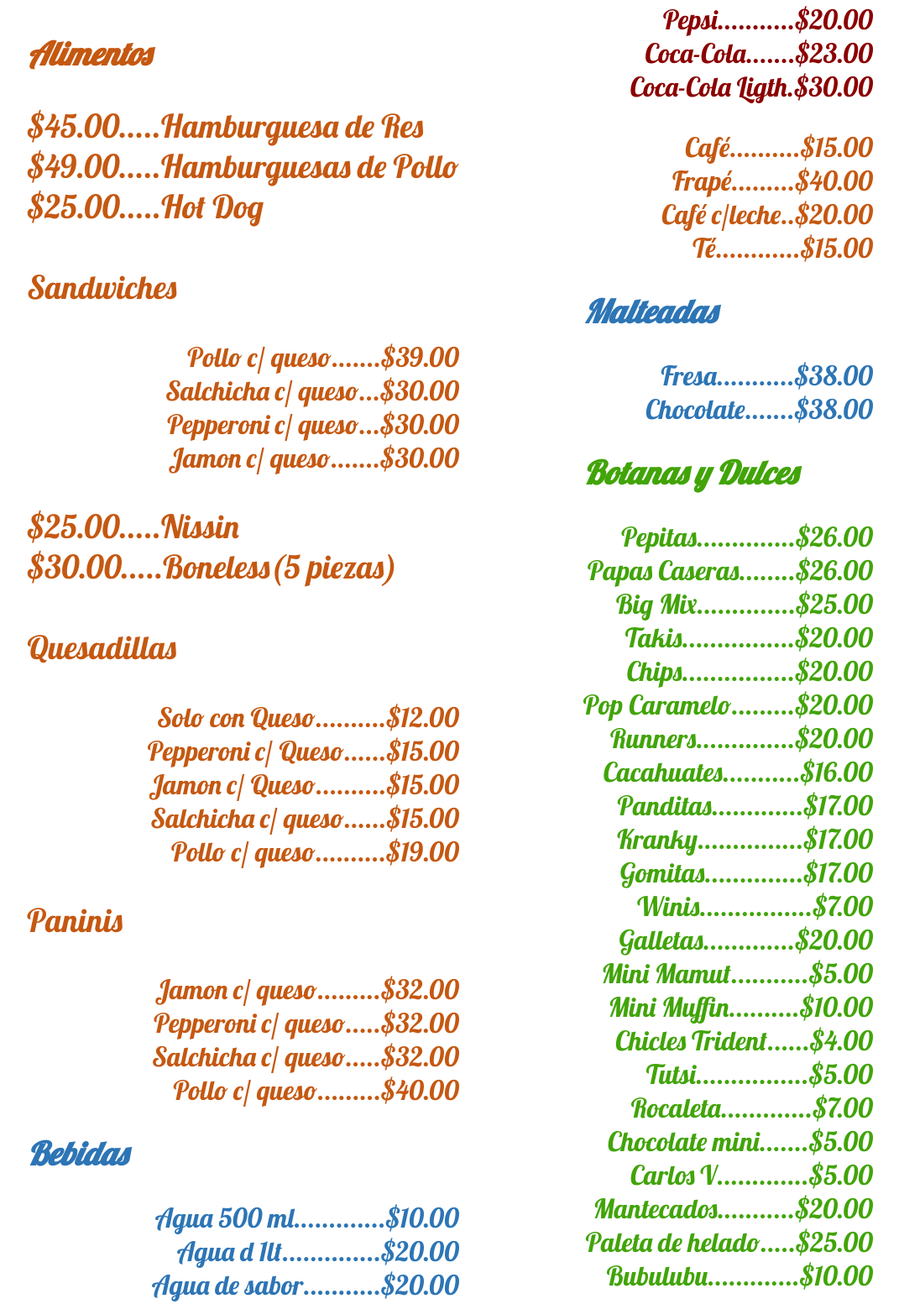
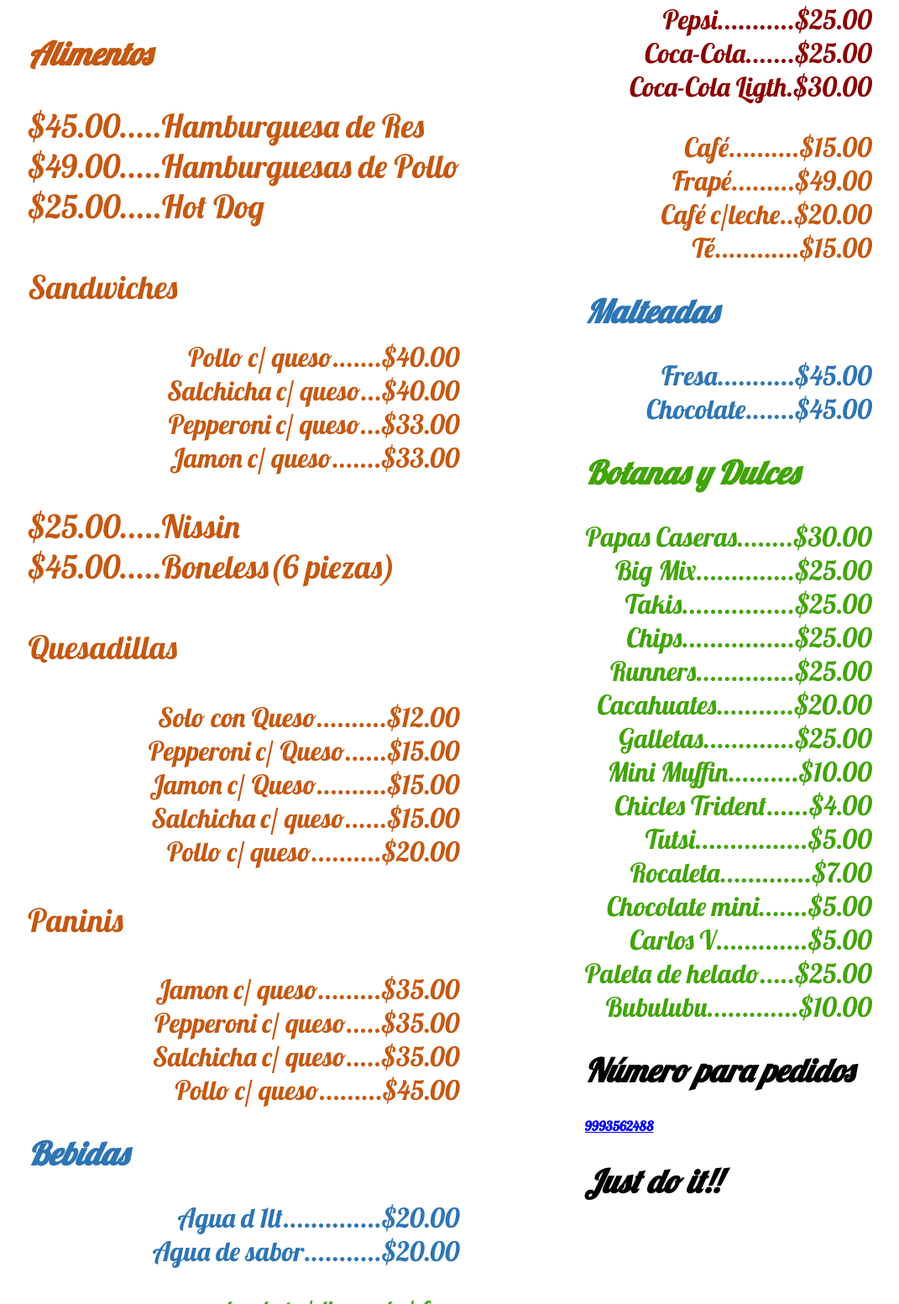
Before and after one commit to aldyl/webcafeteria, a plain HTML site: page index.html in a window 1280 px wide. Shown: the part 117-1670 px from the top of the page at 84% size, without its empty margins (124-1195 px from the left). Drawn offline with Linux system fonts and the light colour scheme.

Commit message:
Actualizar index.html
nuevenu

```diff
--- a/index.html
+++ b/index.html
@@ -36,15 +36,15 @@
                     </p>
 
                   <p class="subalimentos orange">
-                      Pollo c/ queso.......$39.00<br>
-                      Salchicha c/ queso...$30.00<br>
-                      Pepperoni c/ queso...$30.00<br>
-                      Jamon c/ queso.......$30.00
+                      Pollo c/ queso.......$40.00<br>
+                      Salchicha c/ queso...$40.00<br>
+                      Pepperoni c/ queso...$33.00<br>
+                      Jamon c/ queso.......$33.00
                   </p>
 
                   <p class="salimentos orange">
                     $25.00.....Nissin<br>
-                    $30.00.....Boneless(5 piezas)<br><br>
+                    $45.00.....Boneless(6 piezas)<br><br>
 
                   Quesadillas<br>
                   </p>
@@ -54,22 +54,21 @@
                       Pepperoni c/ Queso......$15.00<br>
                       Jamon c/ Queso..........$15.00<br>
                       Salchicha c/ queso......$15.00<br>
-                      Pollo c/ queso..........$19.00
+                      Pollo c/ queso..........$20.00
                   </p>
 
                   <p class="salimentos orange">Paninis</p>
 
                   <p class="subalimentos orange">
-                      Jamon c/ queso.........$32.00<br>
-                      Pepperoni c/ queso.....$32.00<br>
-                      Salchicha c/ queso.....$32.00<br>
-                      Pollo c/ queso.........$40.00
+                      Jamon c/ queso.........$35.00<br>
+                      Pepperoni c/ queso.....$35.00<br>
+                      Salchicha c/ queso.....$35.00<br>
+                      Pollo c/ queso.........$45.00
                   </p>
 
                   <h2 class="blue">Bebidas</h2>
 
                   <p class="subalimentos blue">
-                    Agua 500 ml.............$10.00<br>
                     Agua d 1lt..............$20.00<br>
                     Agua de sabor...........$20.00<br>
                   </p>
@@ -91,14 +90,14 @@
                   <h2 class="salimentos red"> Refrescos</h2>
 
                   <p class="subalimentos red">
-                  Pepsi...........$20.00<br>
-                  Coca-Cola.......$23.00<br>
+                  Pepsi...........$25.00<br>
+                  Coca-Cola.......$25.00<br>
                   Coca-Cola Ligth.$30.00<br>
                   </p>
 
                   <p class="subalimentos orange">
                   Café..........$15.00<br>
-                  Frapé.........$40.00<br>
+                  Frapé.........$49.00<br>
                   Café c/leche..$20.00<br>
                   Té............$15.00<br>
                   </p>
@@ -107,32 +106,24 @@
                   <h2 class="salimentos blue"> Malteadas </h2>
 
                   <p class="subalimentos blue">
-                    Fresa...........$38.00<br>
-                    Chocolate.......$38.00</p>
+                    Fresa...........$45.00<br>
+                    Chocolate.......$45.00</p>
 
                   <h2 class="salimentos green">Botanas y Dulces</h2>
                   <p class="subalimentos green">
-                  Pepitas..............$26.00<br>
-                  Papas Caseras........$26.00<br>
+                  Papas Caseras........$30.00<br>
                   Big Mix..............$25.00<br>
-                  Takis................$20.00<br>
-                  Chips................$20.00<br>
-                  Pop Caramelo.........$20.00<br>
-                  Runners..............$20.00<br>
-                  Cacahuates...........$16.00<br>
-                  Panditas.............$17.00<br>
-                  Kranky...............$17.00<br>
-                  Gomitas..............$17.00<br>
-                  Winis................$7.00<br>
-                  Galletas.............$20.00<br>
-                  Mini Mamut...........$5.00<br>
+                  Takis................$25.00<br>
+                  Chips................$25.00<br>
+                  Runners..............$25.00<br>
+                  Cacahuates...........$20.00<br>
+                  Galletas.............$25.00<br>
                   Mini Muffin..........$10.00<br>
                   Chicles Trident......$4.00<br>
                   Tutsi................$5.00<br>
                   Rocaleta.............$7.00<br>
                   Chocolate mini.......$5.00<br>
                   Carlos V.............$5.00<br>
-                  Mantecados...........$20.00<br>
                   Paleta de helado.....$25.00<br>
                   Bubulubu.............$10.00<br>
                   </p>
```
